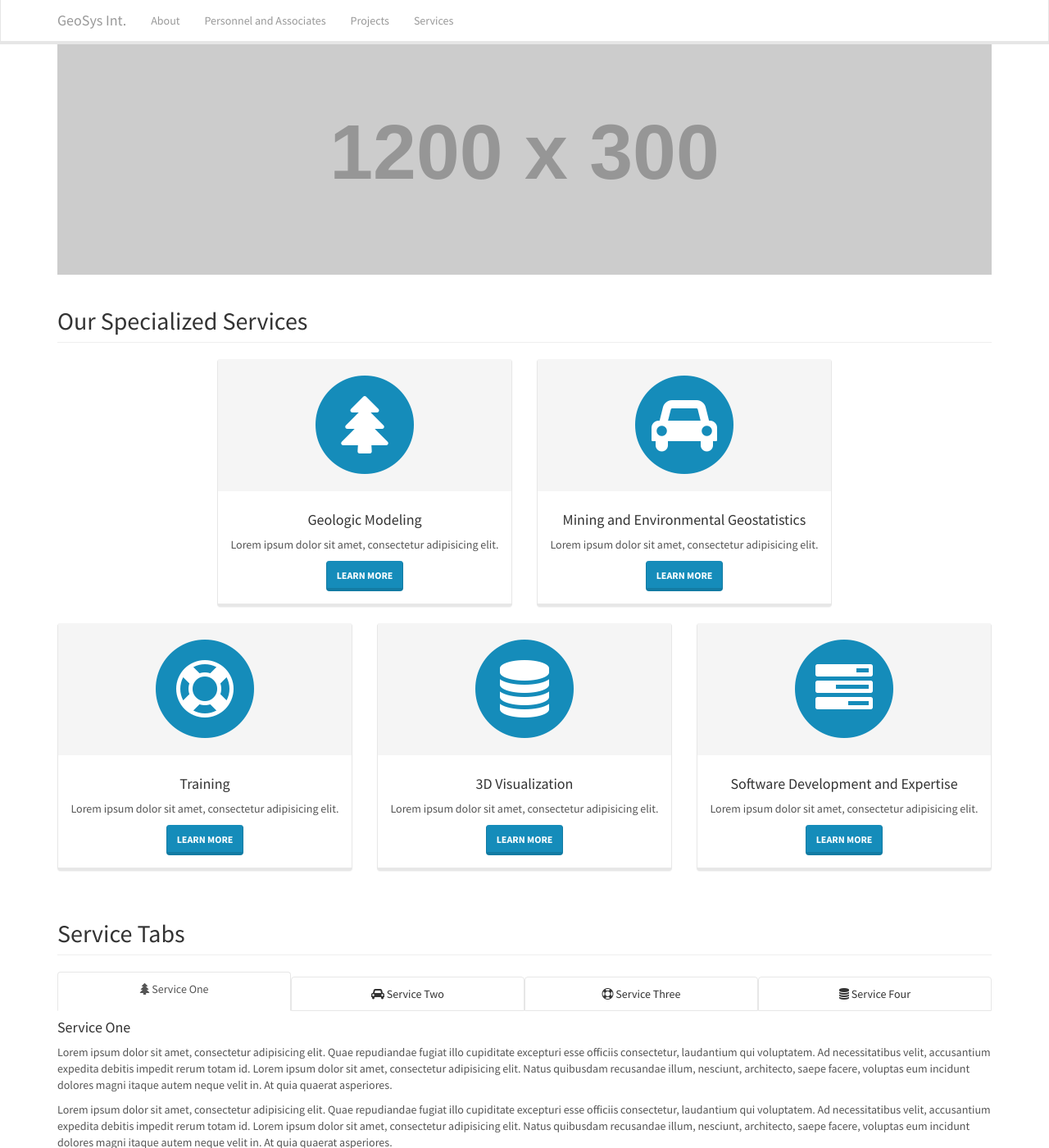
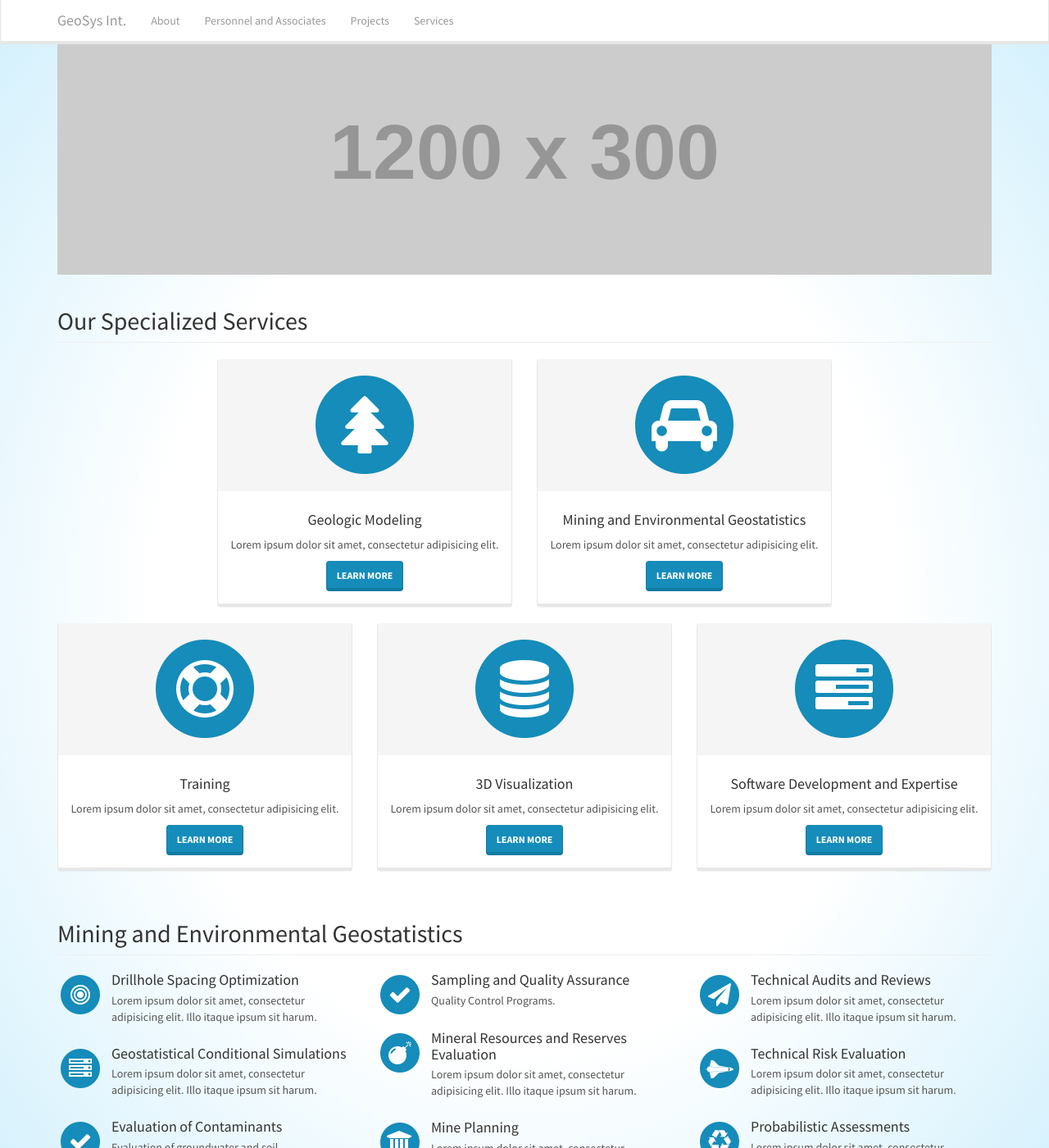
Before and after one commit to marioerossi/geosysint, a Jekyll site: the page built from services.html, in a window 1280 px wide and 1400 px high. Shown: the whole window at 82% size. Built offline with Jekyll 4.4.1, drawn with Linux system fonts in a browser that asks for light colours; nearby versions of some CDN libraries; some of the changed text lies outside the part shown.

Commit message:
Lots of tweaks. Added some services

```diff
--- a/_layouts/default.html
+++ b/_layouts/default.html
@@ -3,7 +3,7 @@
 
 {% include head.html %}
 
-<body>
+<body class="radial-color">
     {{ content }}
 
     <!-- jQuery -->
--- a/css/main.css
+++ b/css/main.css
@@ -1,5 +1,13 @@
 body {
   padding-top: 50px; /* Required padding for .navbar-fixed-top. Remove if using .navbar-static-top. Change if height of navigation changes. */
+}
+
+.radial-color {
+  background-image: radial-gradient(
+    ellipse,
+    white 50%,
+    #A0DFFA 155%
+  );
 }
 
 .tagline {
--- a/index.html
+++ b/index.html
@@ -66,7 +66,7 @@ layout: landing
         <address>
             <abbr title="Phone">P:</abbr>1-(561) 706-2186
             <br>
-            <abbr title="Email">E:</abbr> <a href="mailto:#">{{ site.email }}</a>
+            <abbr title="Email">E:</abbr> <a target="_blank" href="mailto:#">{{ site.email }}</a>
         </address>
     </div>
 </div>
--- a/personnel.html
+++ b/personnel.html
@@ -31,8 +31,8 @@ permalink: /personnel/
             <h2 class="media-heading">{{ member.name }}</h2>
             {% if member.title %}<h5><i>{{ member.title }}</i></h5>{% endif %}
             {% if member.about %}
-                <h4>About</h4>
                 {{ member.about | markdownify | smartify }}
+                <br>
             {% endif %}
         </div>
     </div>
--- a/services.html
+++ b/services.html
@@ -28,7 +28,7 @@ permalink: /services/
             <div class="panel-body">
                 <h4>Geologic Modeling</h4>
                 <p>Lorem ipsum dolor sit amet, consectetur adipisicing elit.</p>
-                <a href="{{ site.baseurl }}/services/geologic-modeling/index" class="btn btn-primary">Learn More</a>
+                <a href="{{ site.baseurl }}/services/geologic-modeling/" class="btn btn-primary">Learn More</a>
             </div>
         </div>
     </div>
@@ -43,7 +43,7 @@ permalink: /services/
             <div class="panel-body">
                 <h4>Mining and Environmental Geostatistics</h4>
                 <p>Lorem ipsum dolor sit amet, consectetur adipisicing elit.</p>
-                <a href="{{ site.baseurl }}/services/mining-and-environmental-geostatistics/index" class="btn btn-primary">Learn More</a>
+                <a href="{{ site.baseurl }}/services/mining-and-environmental-geostatistics/" class="btn btn-primary">Learn More</a>
             </div>
         </div>
     </div>
@@ -61,7 +61,7 @@ permalink: /services/
             <div class="panel-body">
                 <h4>Training</h4>
                 <p>Lorem ipsum dolor sit amet, consectetur adipisicing elit.</p>
-                <a href="{{ site.baseurl }}/services/training/index" class="btn btn-primary">Learn More</a>
+                <a href="{{ site.baseurl }}/services/training/" class="btn btn-primary">Learn More</a>
             </div>
         </div>
     </div>
@@ -76,7 +76,7 @@ permalink: /services/
             <div class="panel-body">
                 <h4>3D Visualization</h4>
                 <p>Lorem ipsum dolor sit amet, consectetur adipisicing elit.</p>
-                <a href="{{ site.baseurl }}/services/3d-visualization/index" class="btn btn-primary">Learn More</a>
+                <a href="{{ site.baseurl }}/services/3d-visualization/" class="btn btn-primary">Learn More</a>
             </div>
         </div>
     </div>
@@ -91,13 +91,13 @@ permalink: /services/
             <div class="panel-body">
                 <h4>Software Development and Expertise</h4>
                 <p>Lorem ipsum dolor sit amet, consectetur adipisicing elit.</p>
-                <a href="{{ site.baseurl }}/services/software-development-and-expertise/index" class="btn btn-primary">Learn More</a>
+                <a href="{{ site.baseurl }}/services/software-development-and-expertise/" class="btn btn-primary">Learn More</a>
             </div>
         </div>
     </div>
 </div>
-
-<!-- Service Tabs -->
+<!--
+<!-- Service Tabs -- >
 <div class="row">
     <div class="col-lg-12">
         <h2 class="page-header">Service Tabs</h2>
@@ -141,122 +141,122 @@ permalink: /services/
     </div>
 </div>
 
-<!-- Service List -->
-<!-- The circle icons use Font Awesome's stacked icon classes. For more information, visit http://fontawesome.io/examples/ -->
+<!-- Service List -- >
+<!-- TODO: Un-hardcode this -->
 <div class="row">
     <div class="col-lg-12">
-        <h2 class="page-header">Service List</h2>
+        <h2 class="page-header">Mining and Environmental Geostatistics</h2>
     </div>
     <div class="col-md-4">
         <div class="media">
-            <div class="pull-left">
+            <div class="pull-left" aria-hidden="true">
                 <span class="fa-stack fa-2x">
                         <i class="fa fa-circle fa-stack-2x text-primary"></i>
-                        <i class="fa fa-tree fa-stack-1x fa-inverse"></i>
+                        <i class="fa fa-bullseye fa-stack-1x fa-inverse"></i>
                 </span>
             </div>
             <div class="media-body">
-                <h4 class="media-heading">Service One</h4>
+                <h4 class="media-heading">Drillhole Spacing Optimization</h4>
                 <p>Lorem ipsum dolor sit amet, consectetur adipisicing elit. Illo itaque ipsum sit harum.</p>
             </div>
         </div>
         <div class="media">
-            <div class="pull-left">
+            <div class="pull-left" aria-hidden="true">
                 <span class="fa-stack fa-2x">
                         <i class="fa fa-circle fa-stack-2x text-primary"></i>
-                        <i class="fa fa-car fa-stack-1x fa-inverse"></i>
+                        <i class="fa fa-server fa-stack-1x fa-inverse"></i>
                 </span>
             </div>
             <div class="media-body">
-                <h4 class="media-heading">Service Two</h4>
+                <h4 class="media-heading">Geostatistical Conditional Simulations</h4>
                 <p>Lorem ipsum dolor sit amet, consectetur adipisicing elit. Illo itaque ipsum sit harum.</p>
             </div>
         </div>
         <div class="media">
-            <div class="pull-left">
+            <div class="pull-left" aria-hidden="true">
                 <span class="fa-stack fa-2x">
                         <i class="fa fa-circle fa-stack-2x text-primary"></i>
-                        <i class="fa fa-support fa-stack-1x fa-inverse"></i>
+                        <i class="fa fa-check fa-stack-1x fa-inverse"></i>
                 </span>
             </div>
             <div class="media-body">
-                <h4 class="media-heading">Service Three</h4>
+                <h4 class="media-heading">Evaluation of Contaminants</h4>
+                <p>Evaluation of groundwater and soil Contamination.</p>
+            </div>
+        </div>
+    </div>
+    <div class="col-md-4">
+        <div class="media">
+            <div class="pull-left" aria-hidden="true">
+                <span class="fa-stack fa-2x">
+                        <i class="fa fa-circle fa-stack-2x text-primary"></i>
+                        <i class="fa fa-check fa-stack-1x fa-inverse"></i>
+                </span>
+            </div>
+            <div class="media-body">
+                <h4 class="media-heading">Sampling and Quality Assurance</h4>
+                <p>Quality Control Programs.</p>
+            </div>
+        </div>
+        <div class="media">
+            <div class="pull-left" aria-hidden="true">
+                <span class="fa-stack fa-2x">
+                        <i class="fa fa-circle fa-stack-2x text-primary"></i>
+                        <i class="fa fa-bomb fa-stack-1x fa-inverse"></i>
+                </span>
+            </div>
+            <div class="media-body">
+                <h4 class="media-heading">Mineral Resources and Reserves Evaluation</h4>
+                <p>Lorem ipsum dolor sit amet, consectetur adipisicing elit. Illo itaque ipsum sit harum.</p>
+            </div>
+        </div>
+        <div class="media">
+            <div class="pull-left" aria-hidden="true">
+                <span class="fa-stack fa-2x">
+                        <i class="fa fa-circle fa-stack-2x text-primary"></i>
+                        <i class="fa fa-bank fa-stack-1x fa-inverse"></i>
+                </span>
+            </div>
+            <div class="media-body">
+                <h4 class="media-heading">Mine Planning</h4>
                 <p>Lorem ipsum dolor sit amet, consectetur adipisicing elit. Illo itaque ipsum sit harum.</p>
             </div>
         </div>
     </div>
     <div class="col-md-4">
         <div class="media">
-            <div class="pull-left">
-                <span class="fa-stack fa-2x">
-                        <i class="fa fa-circle fa-stack-2x text-primary"></i>
-                        <i class="fa fa-database fa-stack-1x fa-inverse"></i>
-                </span>
-            </div>
-            <div class="media-body">
-                <h4 class="media-heading">Service Four</h4>
-                <p>Lorem ipsum dolor sit amet, consectetur adipisicing elit. Illo itaque ipsum sit harum.</p>
-            </div>
-        </div>
-        <div class="media">
-            <div class="pull-left">
-                <span class="fa-stack fa-2x">
-                        <i class="fa fa-circle fa-stack-2x text-primary"></i>
-                        <i class="fa fa-bomb fa-stack-1x fa-inverse"></i>
-                </span>
-            </div>
-            <div class="media-body">
-                <h4 class="media-heading">Service Five</h4>
-                <p>Lorem ipsum dolor sit amet, consectetur adipisicing elit. Illo itaque ipsum sit harum.</p>
-            </div>
-        </div>
-        <div class="media">
-            <div class="pull-left">
-                <span class="fa-stack fa-2x">
-                        <i class="fa fa-circle fa-stack-2x text-primary"></i>
-                        <i class="fa fa-bank fa-stack-1x fa-inverse"></i>
-                </span>
-            </div>
-            <div class="media-body">
-                <h4 class="media-heading">Service Six</h4>
-                <p>Lorem ipsum dolor sit amet, consectetur adipisicing elit. Illo itaque ipsum sit harum.</p>
-            </div>
-        </div>
-    </div>
-    <div class="col-md-4">
-        <div class="media">
-            <div class="pull-left">
+            <div class="pull-left" aria-hidden="true">
                 <span class="fa-stack fa-2x">
                         <i class="fa fa-circle fa-stack-2x text-primary"></i>
                         <i class="fa fa-paper-plane fa-stack-1x fa-inverse"></i>
                 </span>
             </div>
             <div class="media-body">
-                <h4 class="media-heading">Service Seven</h4>
+                <h4 class="media-heading">Technical Audits and Reviews</h4>
                 <p>Lorem ipsum dolor sit amet, consectetur adipisicing elit. Illo itaque ipsum sit harum.</p>
             </div>
         </div>
         <div class="media">
-            <div class="pull-left">
+            <div class="pull-left" aria-hidden="true">
                 <span class="fa-stack fa-2x">
                         <i class="fa fa-circle fa-stack-2x text-primary"></i>
                         <i class="fa fa-space-shuttle fa-stack-1x fa-inverse"></i>
                 </span>
             </div>
             <div class="media-body">
-                <h4 class="media-heading">Service Eight</h4>
+                <h4 class="media-heading">Technical Risk Evaluation</h4>
                 <p>Lorem ipsum dolor sit amet, consectetur adipisicing elit. Illo itaque ipsum sit harum.</p>
             </div>
         </div>
         <div class="media">
-            <div class="pull-left">
+            <div class="pull-left" aria-hidden="true">
                 <span class="fa-stack fa-2x">
                         <i class="fa fa-circle fa-stack-2x text-primary"></i>
                         <i class="fa fa-recycle fa-stack-1x fa-inverse"></i>
                 </span>
             </div>
             <div class="media-body">
-                <h4 class="media-heading">Service Nine</h4>
+                <h4 class="media-heading">Probabilistic Assessments</h4>
                 <p>Lorem ipsum dolor sit amet, consectetur adipisicing elit. Illo itaque ipsum sit harum.</p>
             </div>
         </div>
```
Also changed, not shown: js/project_search.js (+26 -27 lines). Lines whose indentation alone changed are shown as unchanged.
